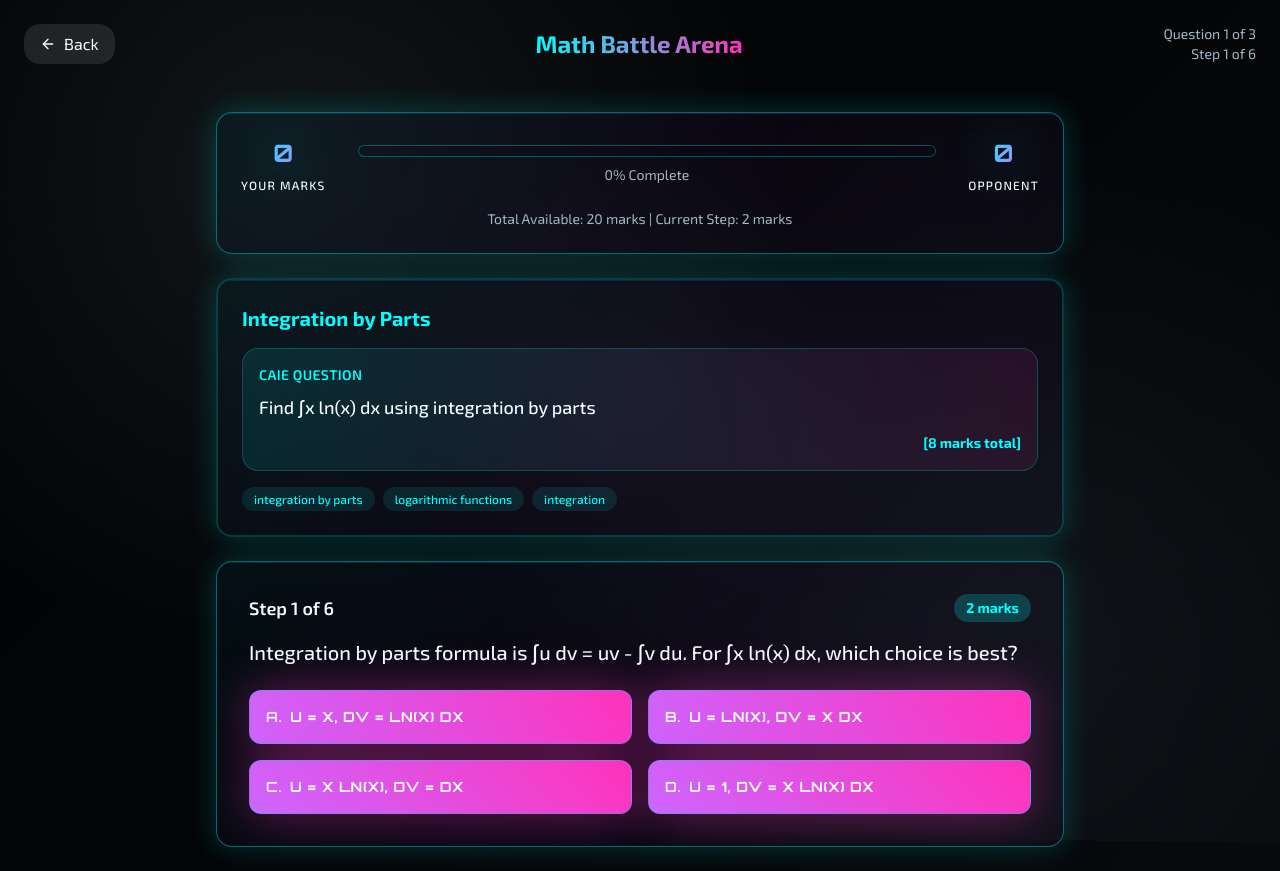
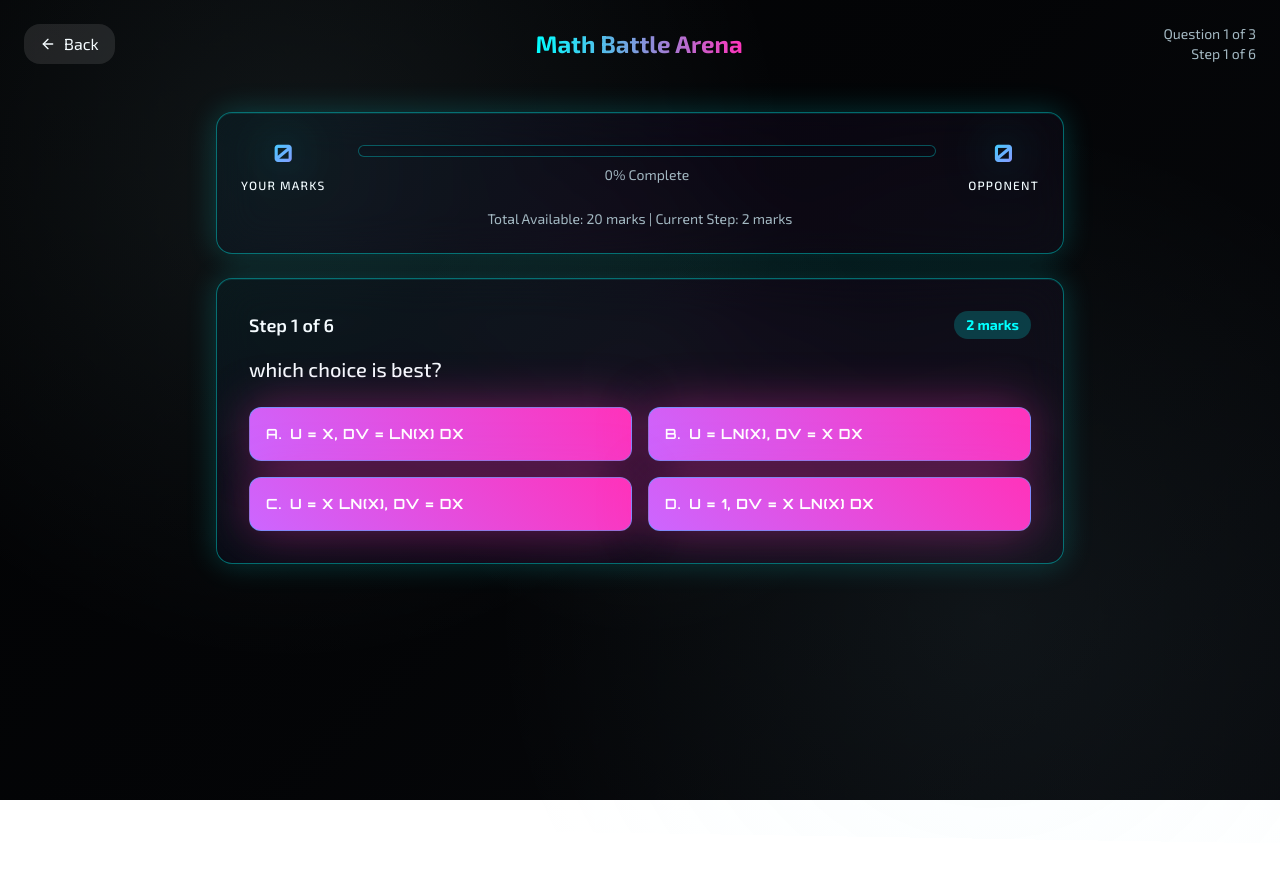
Before and after one commit to EatWheat-25/physics-duel-dash, a React (Vite) app: page /battle in a window 1280 px wide. After the commit the page ends 800 px from the top, so only its background shows below. Built offline with nearby package versions, Linux system fonts and the light colour scheme.

Commit message:
Refactor question display

```diff
--- a/src/components/StepBattlePage.tsx
+++ b/src/components/StepBattlePage.tsx
@@ -279,39 +279,6 @@ const StepBattlePage: React.FC<StepBattlePageProps> = ({ onGoBack, questions, on
           </div>
         </motion.div>
 
-        {/* Question Context */}
-        <motion.div
-          initial={{ opacity: 0, x: -20 }}
-          animate={{ opacity: 1, x: 0 }}
-          className="cyber-card p-6 border-2 border-primary/20"
-        >
-          <h2 className="text-xl font-bold mb-4 text-primary">
-            {currentQuestion.title}
-          </h2>
-
-          {/* Original CAIE Question - Made Prominent */}
-          <div className="bg-gradient-to-r from-primary/10 to-accent/10 p-4 rounded-lg border border-primary/20 mb-4">
-            <h3 className="text-sm font-semibold text-primary mb-2 uppercase tracking-wide">
-              CAIE Question
-            </h3>
-            <p className="text-lg font-medium leading-relaxed text-foreground">
-              {currentQuestion.questionText}
-            </p>
-            <div className="text-right mt-2">
-              <span className="text-sm font-bold text-primary">
-                [{currentQuestion.totalMarks} marks total]
-              </span>
-            </div>
-          </div>
-
-          <div className="flex gap-2 flex-wrap">
-            {currentQuestion.topicTags.map((tag, index) => (
-              <span key={index} className="px-3 py-1 bg-primary/10 text-primary rounded-full text-xs font-medium">
-                {tag}
-              </span>
-            ))}
-          </div>
-        </motion.div>
 
         {/* Current Step */}
         <AnimatePresence mode="wait">
@@ -332,7 +299,7 @@ const StepBattlePage: React.FC<StepBattlePageProps> = ({ onGoBack, questions, on
             </div>
 
             <h4 className="text-xl font-medium mb-6">
-              {currentStep.question}
+              {currentStep.question.split(',').pop()?.trim() || currentStep.question}
             </h4>
 
             <div className="grid grid-cols-1 md:grid-cols-2 gap-4">
```
